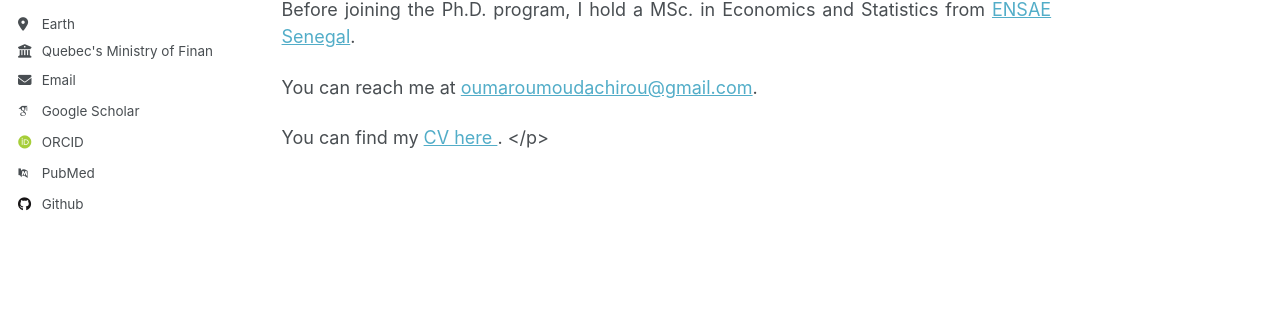
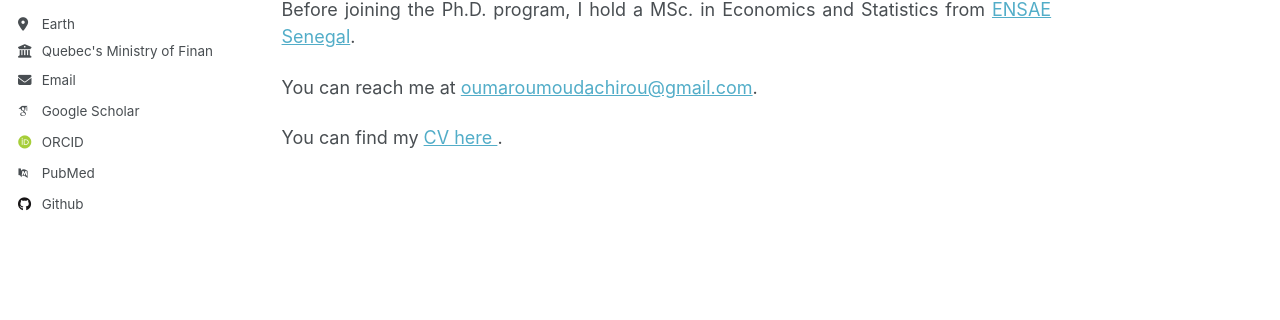
Before and after one commit to oumaroumoudachirou/oumaroumoudachirou.github.io, a Jekyll site: the page built from _pages/about.md, in a window 1280 px wide and 924 px high. Shown: the part 369-689 px from the top of the window. Built offline with Jekyll 4.4.1, drawn with Linux system fonts in a browser that asks for light colours; some web fonts are replaced.

```diff
--- a/_pages/about.md
+++ b/_pages/about.md
@@ -60,9 +60,7 @@ I am an Economist at the [Ministry of Finance of Quebec](https://www.finances.go
 <!-- <br/<p align="justify">My research interests include <strong> macroeconomics, public economics, environmental economics. </strong> I use quantitative macro-environment models to address questions related to the design of environmental regulation.   </p>  -->
 My research focuses on environmental economics, public policy, and macroeconomics. I examine how economic policies impact firm dynamics and investigate ways to balance sustainability goals with economic efficiency.
 <p align="justify"> Before joining the Ph.D. program, I hold a MSc. in Economics and Statistics from <a href="https://www.ensae.sn/presentation-ensae"> ENSAE Senegal</a>. </p>
-
-
 <p>
 You can reach me at  <a href="mailto:%20oumaroumoudachirou@gmail.com"> oumaroumoudachirou@gmail.com</a>. </p>
 
-You can find my <a href= "/assets/pdf/CV_KOUDAKPO.pdf"> CV here </a> . </p>
+You can find my <a href= "/assets/pdf/CV_KOUDAKPO.pdf"> CV here </a>.
```
